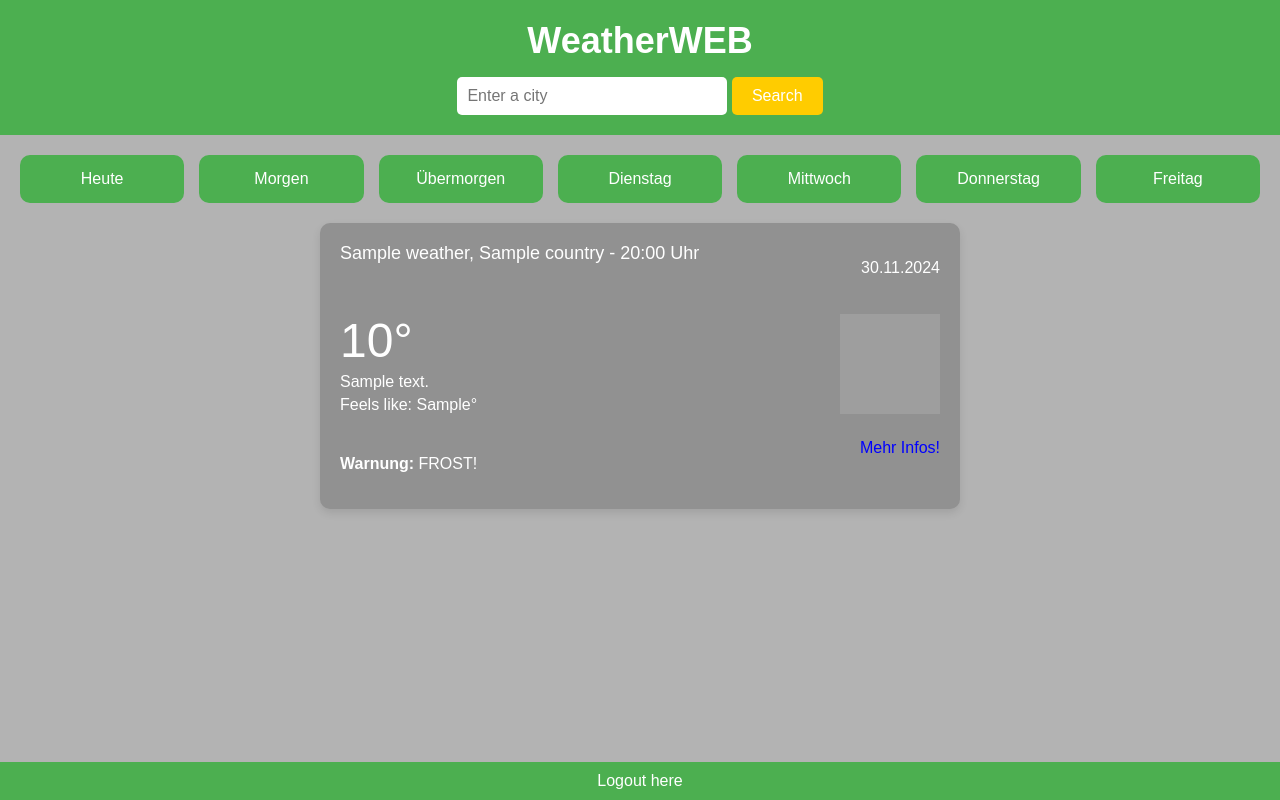
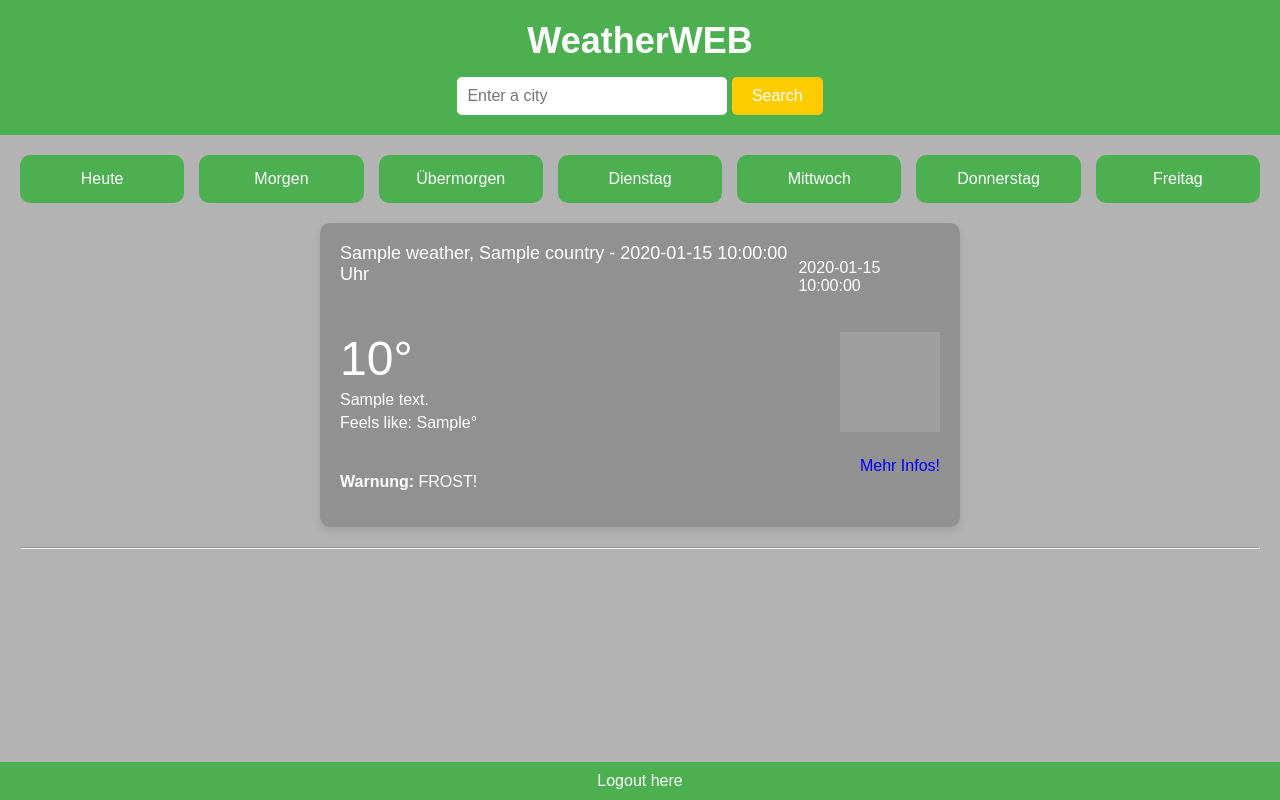
Before and after one commit to AlphaaaBot/School_Project, a Python web app: template weatherweb/templates/dashboard.html in a window 1280 px wide. Run offline with Jinja, Linux system fonts and the light colour scheme; the template is opened without the code that fills it: most values are stand-ins (such as "Sample title", 1, 10 or a date in 2020); grey boxes are pictures that could not be loaded.

Commit message:
time and date added to card, css style adjustment

```diff
--- a/weatherweb/static/test.css
+++ b/weatherweb/static/test.css
@@ -14,6 +14,7 @@
 	--secondary-button-background-color: #ffcc00;
 	--secondary-button-background-hover-color: #ffa500;
     --primary-link-color: blue;
+    --primary-error-color: red;
 }
 
 
@@ -266,3 +267,8 @@ hr {
 		background-color: var(--primary-button-background-hover-color);
 	}
 }
+
+.errorMsg {
+    color: var(--primary-error-color);
+    text-align: center;
+}
--- a/weatherweb/templates/dashboard.html
+++ b/weatherweb/templates/dashboard.html
@@ -27,8 +27,8 @@
         <!-- Wetterkarte -->
         <section class="weather-card">
             <div class="weather-header">
-                <p class="city-info">{{ weather["name"] }}, {{ weather["country"] }} - 20:00 Uhr</p>
-                <p class="date">30.11.2024</p>
+                <p class="city-info">{{ weather["name"] }}, {{ weather["country"] }} - {{weather["time"]}} Uhr</p>
+                <p class="date">{{weather["date"]}}</p>
             </div>
             <div class="weather-main">
                 <div class="temperature">
@@ -45,6 +45,8 @@
                 <a href="#" class="info-link">Mehr Infos!</a>
             </div>
         </section>
+        <hr>
+        <p class="errorMsg">{{error}}</p>
     </main>
 
     <footer class="footer">
```
Also changed, not shown: weatherweb/app.py (+52 -30 lines).
